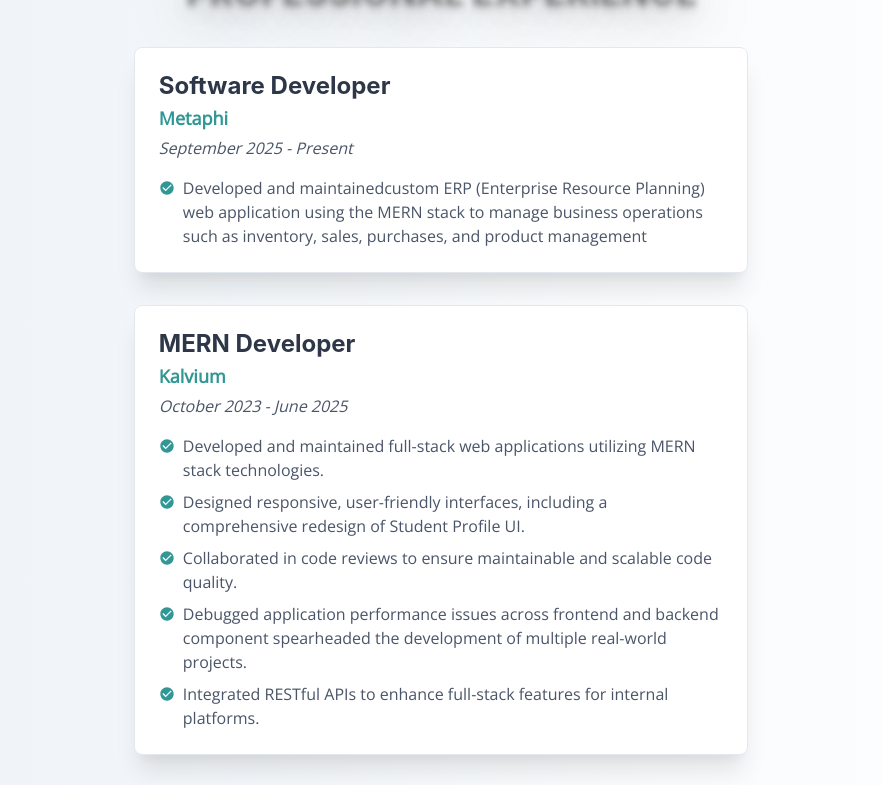
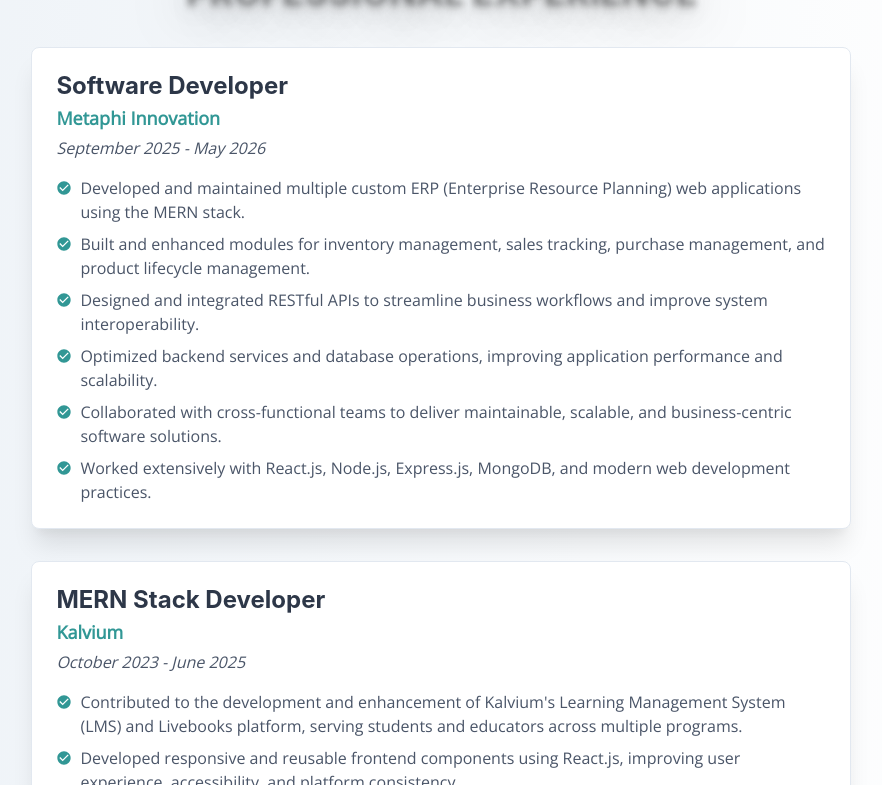
Before and after one commit to Elizah7/uddeshy_portfolio, a React (Create React App) app: page / in a window 1280 px wide. Shown: the part 2215-3000 px from the top of the page, without its empty margins (199-1081 px from the left). Built offline with nearby package versions, Linux system fonts and the light colour scheme.

Commit message:
updated the experience and resume

```diff
--- a/src/component/experince.jsx
+++ b/src/component/experince.jsx
@@ -10,8 +10,8 @@
   useColorModeValue,
 } from "@chakra-ui/react";
 import { MdCheckCircle } from "react-icons/md"; // Using react-icons as in your Home component
-import AOS from 'aos';
-import 'aos/dist/aos.css';
+import AOS from "aos";
+import "aos/dist/aos.css";
 
 const Experience = () => {
   const cardBg = useColorModeValue("white", "gray.700");
@@ -26,24 +26,32 @@
     {
       id: 1,
       title: "Software Developer",
-      company: "Metaphi",
-      date: "September 2025 - Present", // Updated based on your input
+      company: "Metaphi Innovation",
+      date: "September 2025 - May 2026",
       description: [
-        "Developed and maintainedcustom ERP (Enterprise Resource Planning) web application using the MERN stack to manage business operations such as inventory, sales, purchases, and product management"
-   ] },
+        "Developed and maintained multiple custom ERP (Enterprise Resource Planning) web applications using the MERN stack.",
+        "Built and enhanced modules for inventory management, sales tracking, purchase management, and product lifecycle management.",
+        "Designed and integrated RESTful APIs to streamline business workflows and improve system interoperability.",
+        "Optimized backend services and database operations, improving application performance and scalability.",
+        "Collaborated with cross-functional teams to deliver maintainable, scalable, and business-centric software solutions.",
+        "Worked extensively with React.js, Node.js, Express.js, MongoDB, and modern web development practices.",
+      ],
+    },
     {
       id: 2,
-      title: "MERN Developer",
+      title: "MERN Stack Developer",
       company: "Kalvium",
-      date: "October 2023 - June 2025", // Updated based on your input
+      date: "October 2023 - June 2025",
       description: [
-        "Developed and maintained full-stack web applications utilizing MERN stack technologies.",
-        "Designed responsive, user-friendly interfaces, including a comprehensive redesign of Student Profile UI.",
-        "Collaborated in code reviews to ensure maintainable and scalable code quality.",
-        "Debugged application performance issues across frontend and backend component spearheaded the development of multiple real-world projects.",
-        "Integrated RESTful APIs to enhance full-stack features for internal platforms."
+        "Contributed to the development and enhancement of Kalvium's Learning Management System (LMS) and Livebooks platform, serving students and educators across multiple programs.",
+        "Developed responsive and reusable frontend components using React.js, improving user experience, accessibility, and platform consistency.",
+        "Built and maintained key LMS features including student profiles, learning progress tracking, dashboards, and course management workflows.",
+        "Integrated frontend applications with backend services through REST APIs, ensuring seamless data flow and system reliability.",
+        "Collaborated closely with product managers, designers, and engineering teams to deliver new features and continuously improve platform functionality.",
+        "Optimized application performance, state management, and code maintainability using React, Redux, and modern frontend architecture patterns.",
+        "Worked with React.js, Node.js, Express.js, MongoDB, Redux, Chakra UI, Git, and RESTful APIs in an agile development environment.",
       ],
-    }
+    },
   ];
 
   return (
@@ -57,10 +65,21 @@
       bgGradient="linear(to-r, gray.100, whiteAlpha.700)"
       minHeight="70vh"
     >
-      <Heading as="h1" fontSize={["3xl", "3xl", "4xl", "4xl"]} mb={10} color={headingColor} data-aos="fade-up">
+      <Heading
+        as="h1"
+        fontSize={["3xl", "3xl", "4xl", "4xl"]}
+        mb={10}
+        color={headingColor}
+        data-aos="fade-up"
+      >
         Professional Experience
       </Heading>
-      <VStack spacing={8} marginTop="4%" alignItems="center" px={["5%", "5%", "10%"]}>
+      <VStack
+        spacing={8}
+        marginTop="4%"
+        alignItems="center"
+        px={["5%", "5%", "10%"]}
+      >
         {experiences.map((exp) => (
           <Box
             key={exp.id}
@@ -70,25 +89,42 @@
             shadow="xl"
             borderWidth="1px"
             borderRadius="lg"
-            width={["90%", "85%", "70%", "60%"]}
+            width={["90%", "85%", "70%", "80%"]}
             textAlign="left"
             data-aos="fade-up"
             data-aos-delay={`${exp.id * 100}`}
           >
-            <Heading as="h3" fontSize={["xl", "2xl"]} color={headingColor} mb={1}>
+            <Heading
+              as="h3"
+              fontSize={["xl", "2xl"]}
+              color={headingColor}
+              mb={1}
+            >
               {exp.title}
             </Heading>
-            <Text fontWeight="bold" fontSize={["md", "lg"]} color="teal.500" mb={1}>
+            <Text
+              fontWeight="bold"
+              fontSize={["md", "lg"]}
+              color="teal.500"
+              mb={1}
+            >
               {exp.company}
             </Text>
-            <Text fontStyle="italic" fontSize={["sm", "md"]} color={textColor} mb={4}>
+            <Text
+              fontStyle="italic"
+              fontSize={["sm", "md"]}
+              color={textColor}
+              mb={4}
+            >
               {exp.date}
             </Text>
             <List spacing={2}>
               {exp.description.map((point, index) => (
                 <ListItem key={index} display="flex" alignItems="start">
                   <ListIcon as={MdCheckCircle} color="teal.500" mt={1} />
-                  <Text color={textColor} fontSize={["sm", "md"]}>{point}</Text>
+                  <Text color={textColor} fontSize={["sm", "md"]}>
+                    {point}
+                  </Text>
                 </ListItem>
               ))}
             </List>
```
Also changed, not shown: 1 other file (tests, documents, lock files or other folders).
